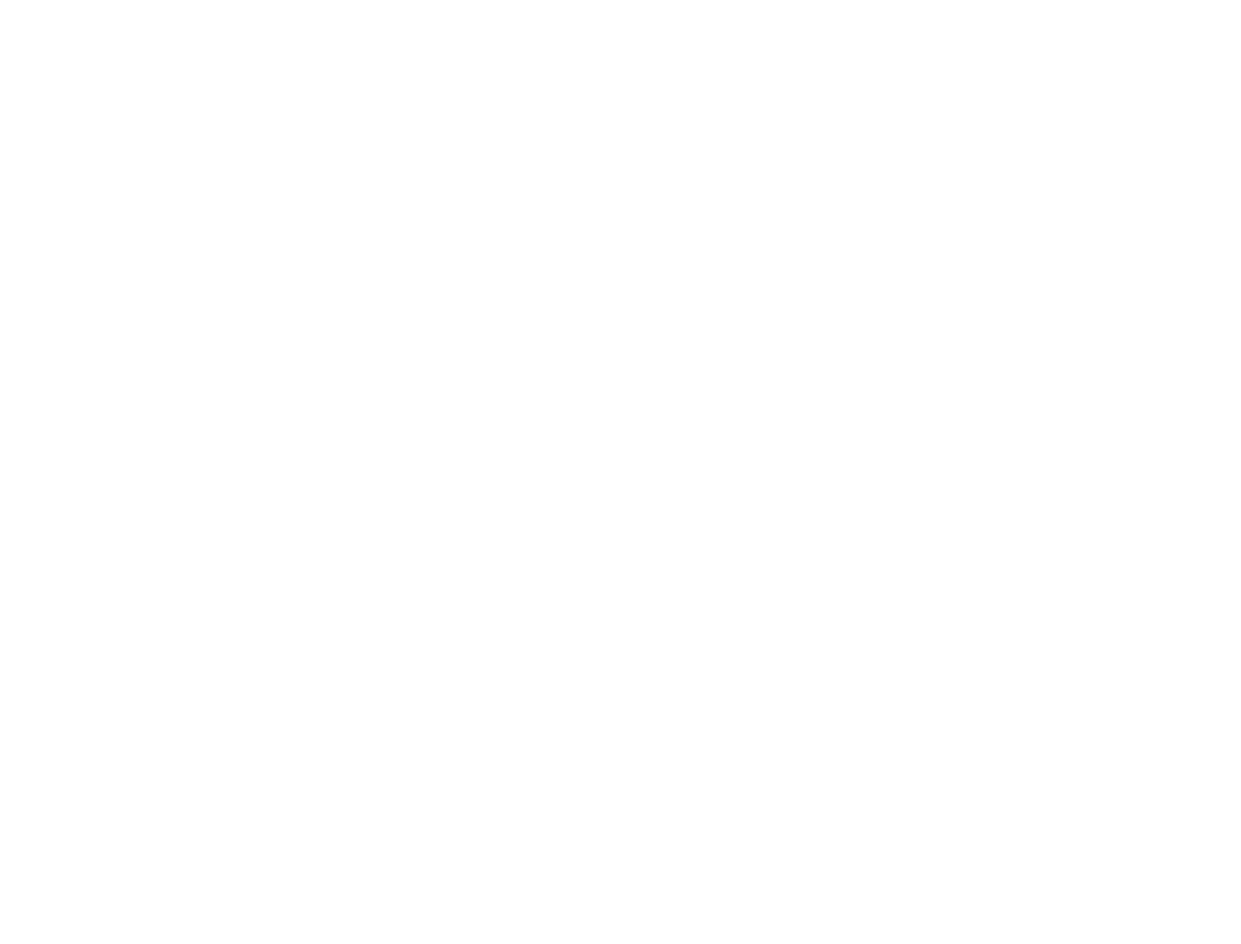
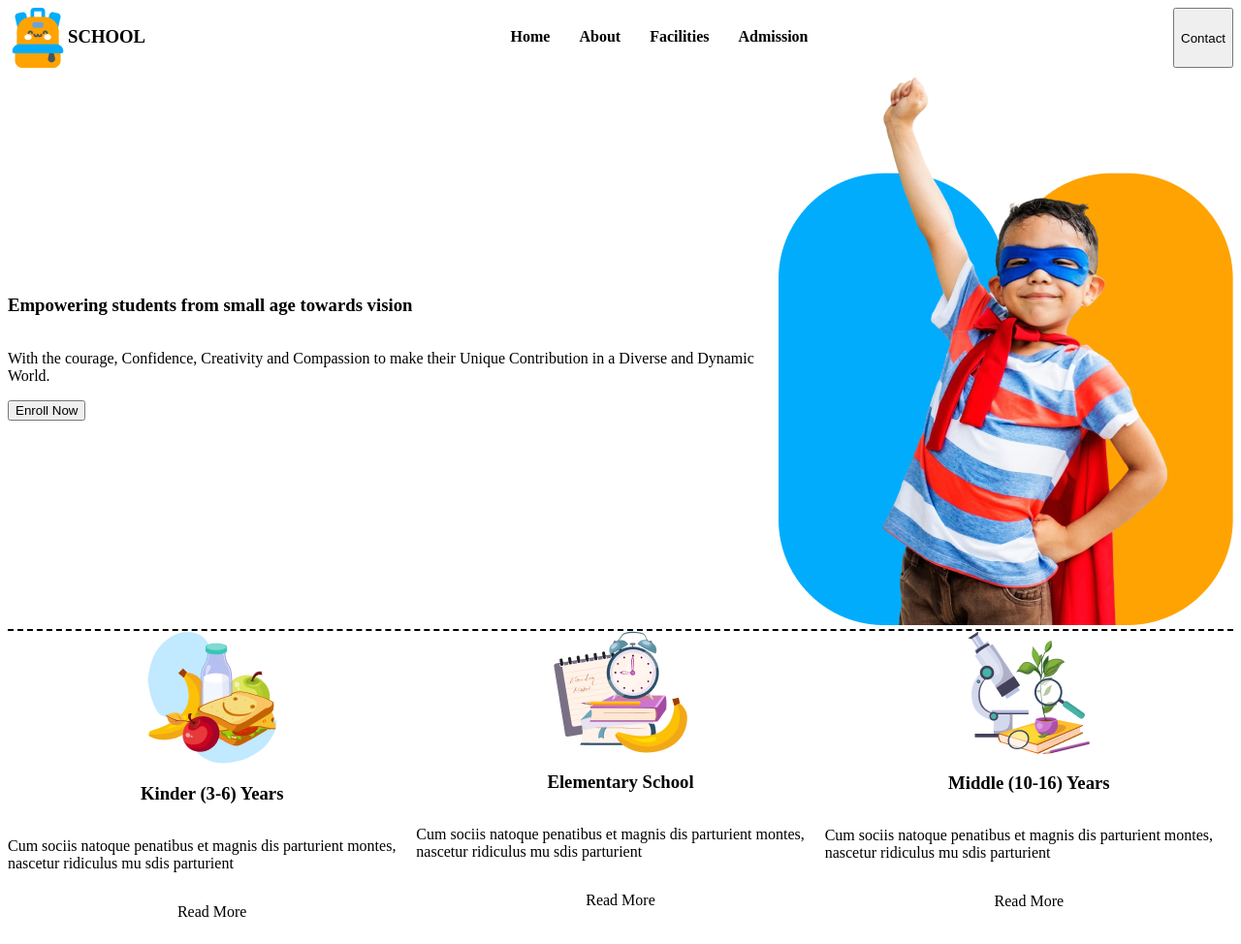
Before and after one commit to HiyaRahmaan/Assignment-2, a plain HTML site: page index.html in a window 1280 px wide. Shown: the whole page at 97% size. Before the commit the page ends 800 px from the top, so only its background shows below. Drawn offline with Linux system fonts and the light colour scheme.

Commit message:
first commit

```diff
--- /dev/null
+++ b/design.css
@@ -0,0 +1,61 @@
+@import url('https://fonts.googleapis.com/css2?family=Quicksand:wght@300..700&family=Work+Sans:ital,wght@0,100..900;1,100..900&display=swap');
+
+.first{
+    display: flex;
+}
+.second{
+    display: flex;
+    gap:30px
+}
+.third{
+    display: flex;
+}
+#nav{
+    display:flex;
+    justify-content: space-between;
+}
+#banner{
+    display: flex;
+    border-bottom: 2px dashed black;
+}
+.banner-description{
+    display: flex;
+    flex-direction: column;
+    align-items: flex-start;
+    justify-content: center;
+}
+#burger{
+    display: none;
+}
+#standard-curriculum{
+    display: flex;
+
+}
+.card1, .card2, .card3{
+    display: flex;
+    flex-direction: column;
+    align-items: center;
+
+}
+@media screen and (max-width:576px){
+    #school{
+        visibility: hidden;
+    }
+    .second, .third{
+        visibility: hidden;
+    }
+    #burger{
+        display: block;
+    }
+    #nav{
+        border-bottom: 5px solid orange;
+    }
+    #banner{
+        display: flex;
+        flex-direction:column-reverse;
+        align-items: center;
+    }
+    .banner-description{
+        align-items: center;
+    }
+}
--- a/index.html
+++ b/index.html
@@ -4,9 +4,79 @@
     <meta charset="UTF-8">
     <meta name="viewport" content="width=device-width, initial-scale=1.0">
     <title>Kids School</title>
-    <link rel="stylesheet" href="style.css">
+
+    <link rel="stylesheet" href="design.css">
+
+
+
 </head>
 <body>
+<section>
+    <nav id="nav">
+        <div class="first">
+            <img src="logo.png">
+            <h3 id="school">SCHOOL</h3>
+        </div>
+        <div class="second">
+            <h4 class="home">Home</h4>
+            <h4 class="about">About</h4>
+            <h4 class="facilities">Facilities</h4>
+            <h4 class="admission">Admission</h4>
+        </div>
+        <div class="third">
+            <button class="button">Contact</button>
+        </div>
+        <div id="burger">
+            <img src="hamburger_icon.png">
+        </div>
+    </nav>
+</section>
+<section id="banner">
+    <div class="banner-description">
+            <h3 class="heading">
+            <span>Empowering</span>
+            students from small age <span>towards vision</span>
+        </h3>
+        <p class="paragraph">
+            With the courage, Confidence, Creativity and Compassion to make their Unique Contribution in a Diverse and Dynamic World.
+</p>
+<button>Enroll Now</button>
+    </div>
+<div>
+    <img src="hero-kids.png">
+</div>
+</section>
+<section id="standard-curriculum">
+
+    <div class="card1">
+       <img src="kinder.png">
+       <h3 class="head1">Kinder (3-6) Years</h3>
+       <p class="paragraph1">Cum sociis natoque penatibus et magnis
+        dis parturient montes, nascetur ridiculus
+        mu sdis parturient</p>
+       <p class="read-more1">Read More</p>
+    </div>
+    <div class="card2">
+        <img src="elementary.png">
+       <h3 class="head2">Elementary School</h3>
+       <p class="paragraph2">Cum sociis natoque penatibus et magnis
+        dis parturient montes, nascetur ridiculus
+        mu sdis parturient</p>
+       <p class="read-more2">Read More</p>
+    </div>
+    <div class="card3">
+        <img src="middle.png">
+        <h3 class="head3">Middle (10-16) Years</h3>
+        <p class="paragraph3">Cum sociis natoque penatibus et magnis
+            dis parturient montes, nascetur ridiculus
+            mu sdis parturient</p>
+        <p class="read-more3">Read More</p>
+
+    </div>
+
+
+
+</section>
 
 </body>
 </html>
```
Also changed, not shown: style.css (deleted).
